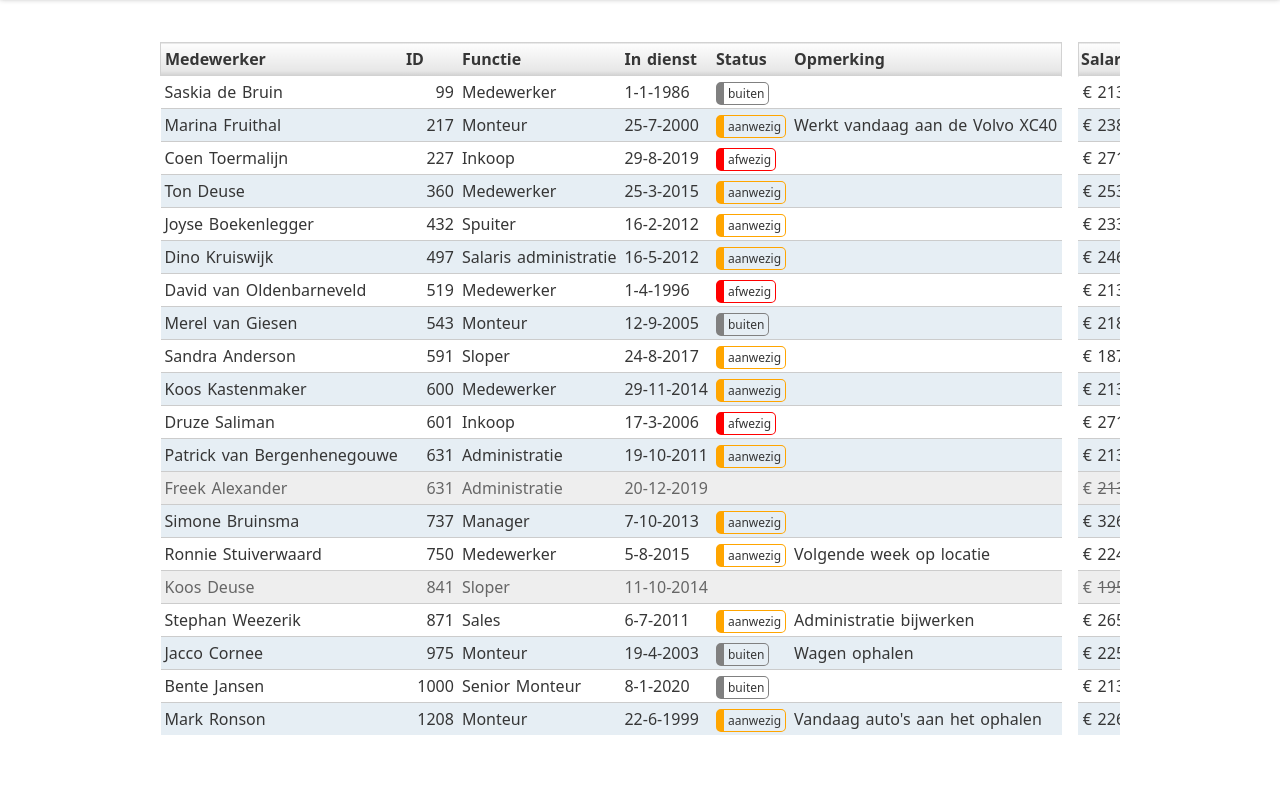
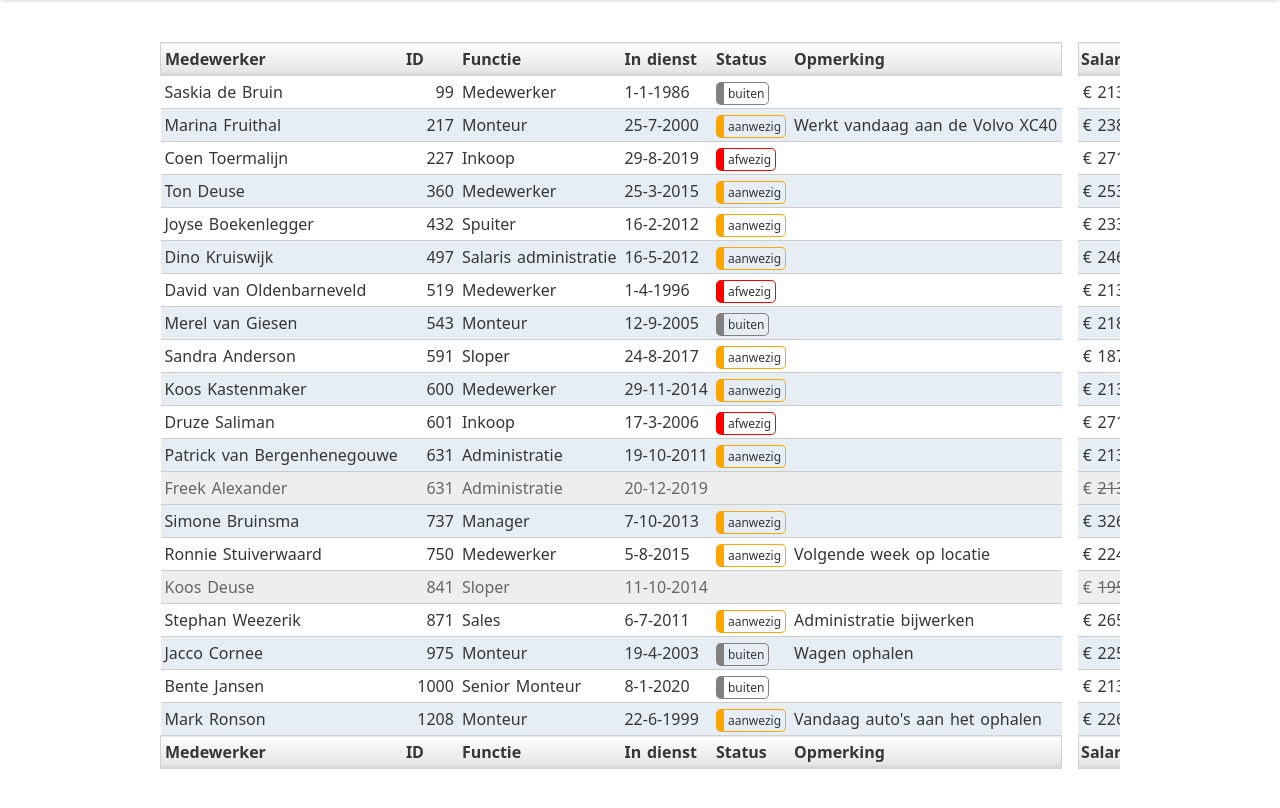
Before and after one commit to rvantonisse/automotief-medewerker-administratie, a website: page index.html in a window 1280 px wide. Shown: the part 150-958 px from the top of the page. Before the commit the page ends 933 px from the top, so only its background shows below. Drawn offline with Linux system fonts and the light colour scheme.

Commit message:
Add footer headers to table

```diff
--- a/assets/table.css
+++ b/assets/table.css
@@ -39,30 +39,31 @@ tbody {
 }
 
 tfoot {
-    position: -webkit-sticky;
+    /* position: -webkit-sticky;
     position: sticky;
-    top: 0;
+    top: 0; */
 }
 
 tr:not(tr:last-child) {
     border-bottom: solid 1px #ccc;
 }
 
-tr:nth-of-type(even) > td {
+tr:nth-of-type(even)>td {
     background-color: #e6eef4;
 }
 
-tr:hover > td {
+tr:hover>td {
     background-color: #c4e1a8;
 }
 
-tr.inactive > td {
+tr.inactive>td {
     /* Darker color to meet accessible contrast; from #999 to #666 */
     color: #666;
     background-color: #eee;
 }
 
-thead th {
+thead th,
+tfoot th {
     border-top: 1px solid #d2d2d2;
     border-bottom: 1px solid #d2d2d2;
     background-color: #d7d7d7;
@@ -105,15 +106,18 @@ td:last-child::before {
     width: calc(1rem - 2px);
 }
 
-thead th:first-child {
+thead th:first-child,
+tfoot th:first-child {
     border-left: solid 1px #d2d2d2;
 }
 
-thead th:last-child {
+thead th:last-child,
+tfoot th:last-child {
     border-right-color: #d2d2d2;
 }
 
-th:last-child::before {
+thead th:last-child::before,
+tfoot th:last-child::before {
     border-left: solid 1px #d2d2d2;
     border-right: solid 1px #d2d2d2;
 }
--- a/index.html
+++ b/index.html
@@ -424,6 +424,17 @@
                             </td>
                         </tr>
                     </tbody>
+                    <tfoot role="presentation">
+                        <tr>
+                            <th>Medewerker</th>
+                            <th>ID</th>
+                            <th>Functie</th>
+                            <th>In dienst</th>
+                            <th>Status</th>
+                            <th>Opmerking</th>
+                            <th>Salaris</th>
+                        </tr>
+                    </tfoot>
                 </table>
             </div>
 
```
